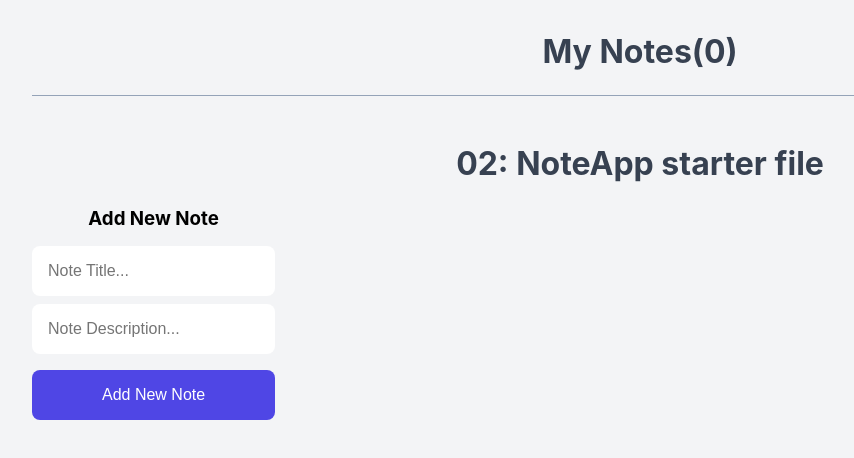
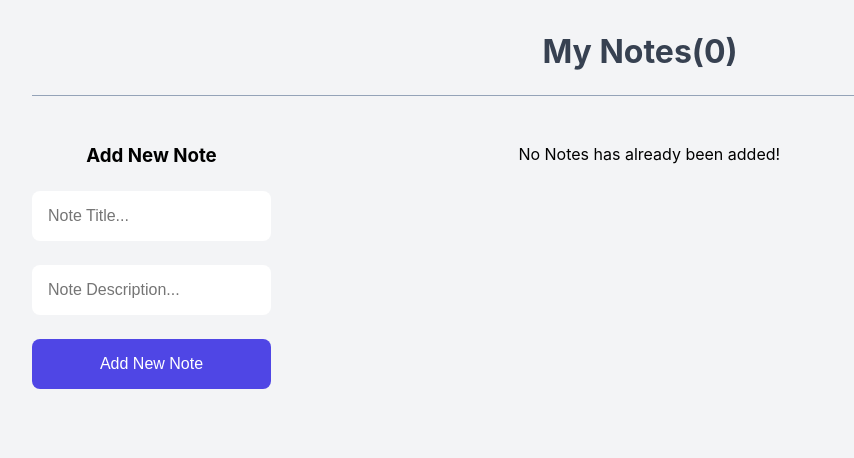
Before and after one commit to yahyaakhavan/NoteApp-React, a React (Vite) app: page / in a window 1280 px wide. Shown: the top 458 px of the page, without its empty margins (0-854 px from the left). Built offline with nearby package versions, Linux system fonts and the light colour scheme.

Commit message:
some styles changed

```diff
--- a/src/App.css
+++ b/src/App.css
@@ -101,14 +101,3 @@
 .note-item__footer {
   color: var(--text-300);
 }
-.YAHYA__sidebar {
-  display: flex;
-  flex-direction: column;
-  width: 20%;
-  gap: 1rem;
-}
-.YAHYA_sidebar__text {
-  display: flex;
-  flex-direction: column;
-  gap: 0.5rem;
-}
--- a/src/App.jsx
+++ b/src/App.jsx
@@ -1,6 +1,22 @@
 import "./App.css";
 function App() {
-  return <h1>02: NoteApp starter file</h1>;
+  return (
+    <div className="note-app">
+      <div className="note-form">
+        <h3>Add New Note</h3>
+        <input className="text-field" type="text" placeholder="Note Title..." />
+        <input
+          className="text-field"
+          type="text"
+          placeholder="Note Description..."
+        />
+        <button className="btn btn--primary">Add New Note</button>
+      </div>
+      <div className="note-container">
+        <p>No Notes has already been added!</p>
+      </div>
+    </div>
+  );
 }
 
 export default App;
--- a/src/Sidebar.jsx
+++ /dev/null
@@ -1,18 +0,0 @@
-import "./App.css";
-function SideBar() {
-  return (
-    <div className="YAHYA__sidebar">
-      <h3>Add New Note</h3>
-      <div className="YAHYA_sidebar__text">
-        <input className="text-field" type="text" placeholder="Note Title..." />
-        <input
-          className="text-field"
-          type="text"
-          placeholder="Note Description..."
-        />
-      </div>
-      <button className="btn btn--primary">Add New Note</button>
-    </div>
-  );
-}
-export default SideBar;
--- a/src/main.jsx
+++ b/src/main.jsx
@@ -1,7 +1,7 @@
 import React from "react";
 import ReactDOM from "react-dom/client";
 import App from "./App.jsx";
-import SideBar from "./Sidebar.jsx";
+
 import Header from "./Header.jsx";
 import "./index.css";
 
@@ -9,6 +9,5 @@ ReactDOM.createRoot(document.getElementById("root")).render(
   <React.StrictMode>
     <Header />
     <App />
-    <SideBar />
   </React.StrictMode>
 );
```
